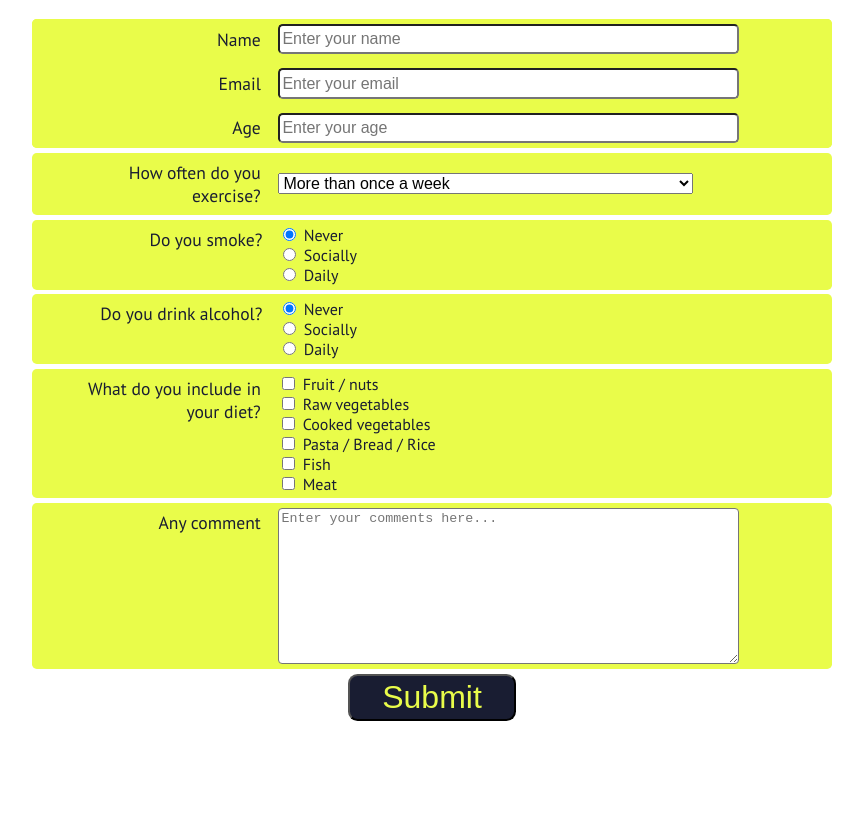
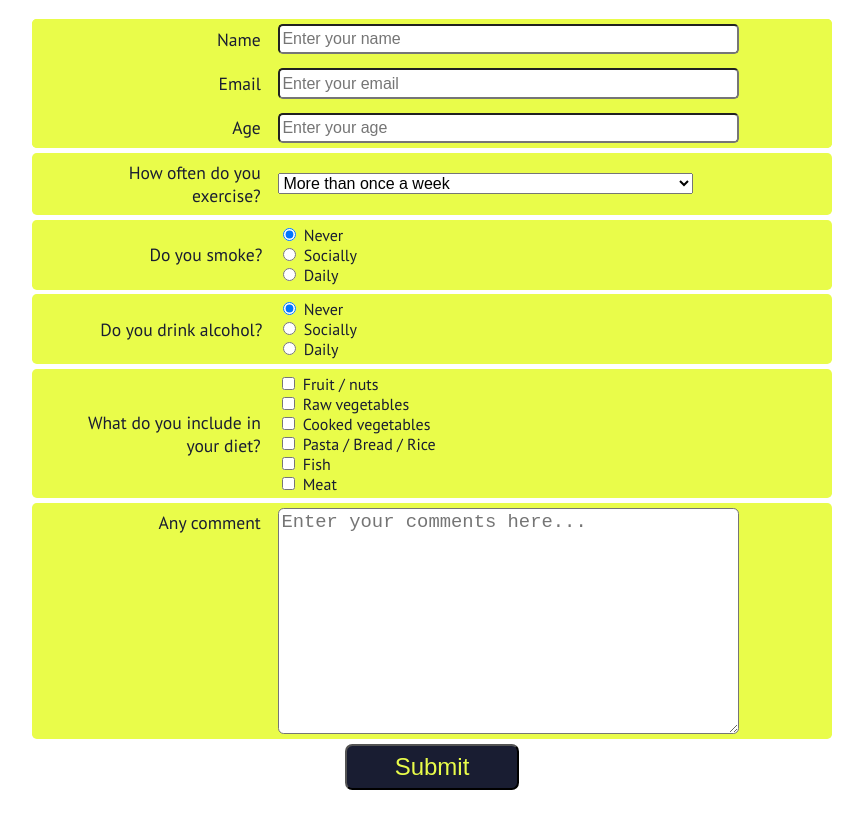
Before and after one commit to lukino999/FCC-Survey-Form, a plain HTML site: page index.html in a window 1280 px wide. Shown: the part 108-936 px from the top of the page, without its empty margins (208-1071 px from the left). Before the commit the page ends 879 px from the top, so only its background shows below. Drawn offline with Linux system fonts and the light colour scheme.

Commit message:
Fix alignment and font size

```diff
--- a/styles.css
+++ b/styles.css
@@ -57,18 +57,26 @@
   font-size: 110%;
 }
 
+.textAreaText {
+  font-size: 145%;
+}
+
+.labelCenterVert {
+  align-self: center;
+}
+
 #dropdown {
   margin: auto 10% auto 0;
 }
 
 #submit {
   justify-content: center;
-  font-size: 200%;
+  font-size: 150%;
   display: flex;
   margin: auto;
   background: #191d32;
   color: #e9fc4a;
-  padding: 0.1em 1em;
+  padding: 0.3em 2em;
   margin-bottom: 50px;
 }
 
```
